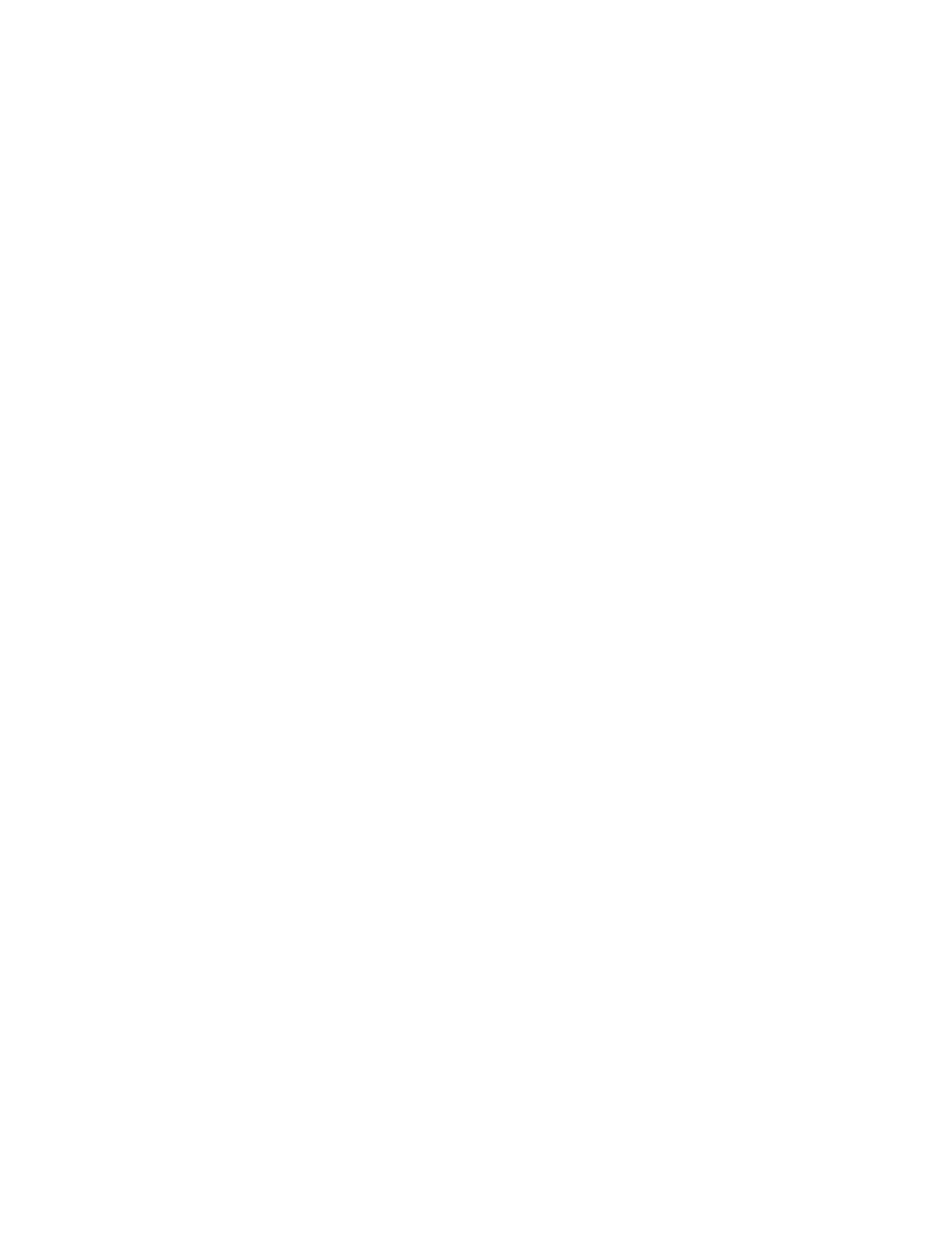
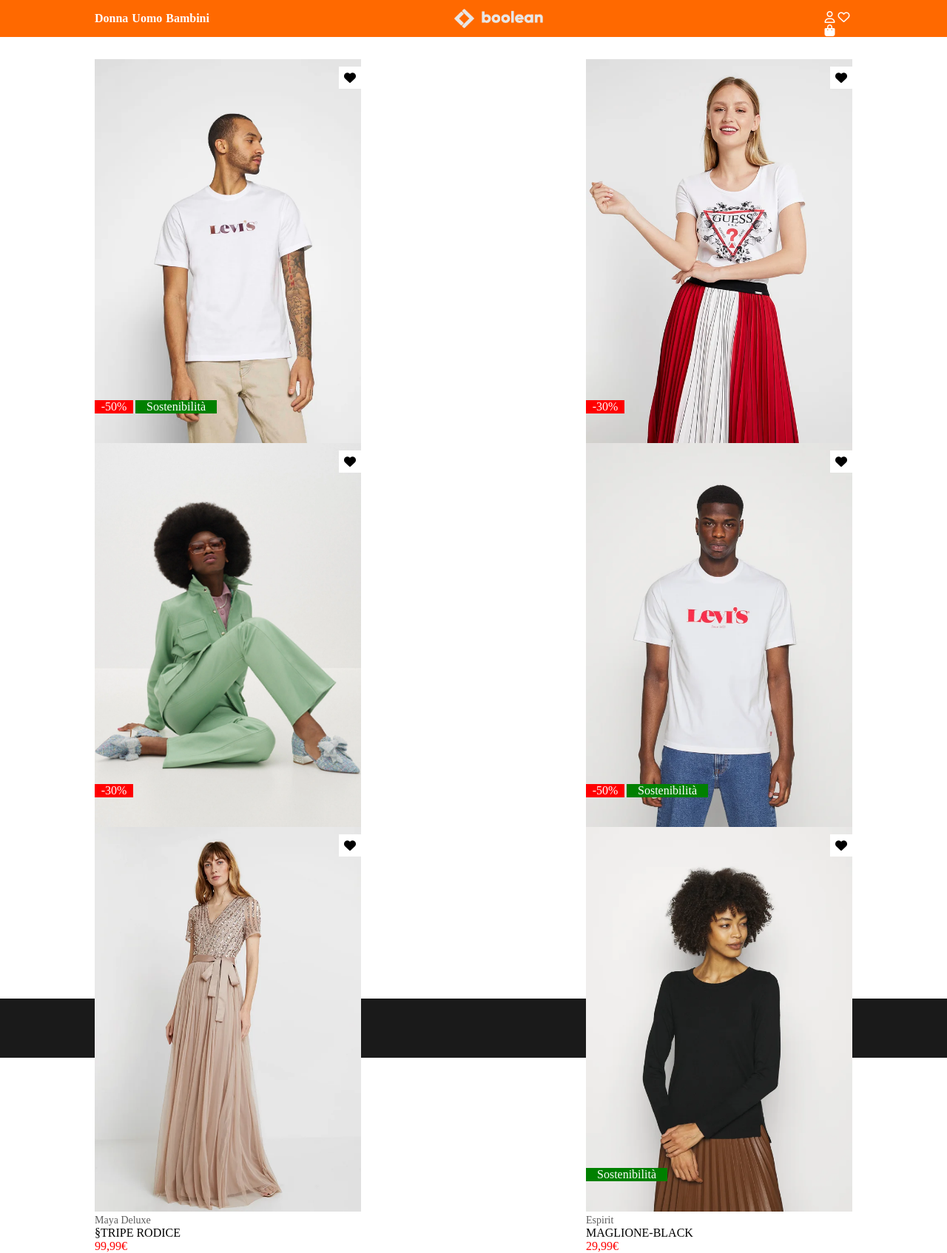
Before and after one commit to albyschianni/html-css-boolando, a plain HTML site: page index.html in a window 1280 px wide. Shown: the whole page at 74% size. Before the commit the page ends 800 px from the top, so only its background shows below. Drawn offline with Linux system fonts and the light colour scheme.

Commit message:
completed

```diff
--- a/css/style.css
+++ b/css/style.css
@@ -0,0 +1,211 @@
+* {
+    margin: 0;
+    padding: 0;
+    box-sizing: border-box;
+}
+
+/* HEADER */
+
+header{
+    background-color: #ff6900;
+    /* position: fixed;
+    top: 0;
+    left: 0;
+    width: 100%; */
+}
+.head-container{
+    height: 50px;
+    width: 80%;
+    max-width: 1200px;
+    background-color: #ff6900;
+    margin: 0 auto;
+    display: flex;
+    justify-content:space-between;
+}
+.categorie{
+    width: 15%;
+    background-color: #ff6900;
+    display: flex;
+    align-items: center;
+
+}
+.fa-user{
+    color: white;
+}
+.white{
+    color: white;
+}
+.fa-bag-shopping{
+    color: white;
+}
+a{
+    color: white;
+    text-decoration: none;
+    padding-right: 5px;
+    font-weight: 300;
+}
+.logo-boolean{
+    width: 10%;
+    align-items: center;
+    background-color: #ff6900;
+    display: flex;
+    align-items: center;
+
+}
+.logo{
+    width: 120px;
+}
+.impostazioni{
+    width: 10%;
+    background-color: #ff6900;
+    padding-top: 15px;
+    padding-left: 65px;
+    /* justify-content: flex-end; */
+}
+
+/* MAIN */
+
+.main-container{
+    height: 1300px;
+    width: 80%;
+    max-width: 1200px;
+    padding-top: 30px;
+    /* background-color:rgb(212, 10, 10); */
+    margin: 0 auto;
+    display: flex;
+    justify-content: space-between;
+    flex-wrap: wrap;
+}
+.scheda{
+    height: 519px;
+    position: relative;
+}
+.nascosta{
+    position: absolute;
+    width: 360px;
+    top: 0;
+    left: 0;
+    display: none;
+}
+
+.scheda:hover .nascosta{
+    display: inline-block;
+}
+.image{
+    width: 360px;
+}
+.label50{
+    position: absolute;
+    z-index: 10;
+    background-color: red;
+    color: white;
+    width: 52px;
+    left: 0;
+    bottom: 40px;
+    text-align: center;
+}
+.label30{
+    position: absolute;
+    z-index: 10;
+    background-color: red;
+    color: white;
+    width: 52px;
+    left: 0;
+    bottom: 40px;
+    text-align: center;
+}
+.label-sos{
+    position: absolute;
+    z-index: 10;
+    background-color: green;
+    color: white;
+    width: 110px;
+    left: 55px;
+    bottom: 40px;
+    text-align: center;
+}
+.label-sos2{
+    position: absolute;
+    z-index: 10;
+    background-color: green;
+    color: white;
+    width: 110px;
+    left: 0;
+    bottom: 40px;
+    text-align: center;
+}
+.label-heart{
+    position: absolute;
+    z-index: 10;
+    width: 30px;
+    height: 30px;
+    background-color: #ffffff;
+    right: 0;
+    top: 10px;
+    text-align: center;
+    padding-top: 7px;
+}
+.price{
+    color: red;
+}
+.brand{
+    color: #5c5c5c;
+    font-size: 14px;
+}
+/* FOOTER */
+
+footer{
+    background-color:#1a1a1a;
+}
+.foot-container{
+    height: 80px;
+    width: 80%;
+    max-width: 1200px;
+    background-color:#1a1a1a;
+    margin: 0 auto;
+    display: flex;
+    justify-content:space-between;
+}
+.info{
+    width: 20%;
+    background-color: #1a1a1a;
+}
+.social{
+    width: 20%;
+    background-color: #1a1a1a;
+    padding-left: 150px;
+}
+.info-foot{
+    color: white;
+    padding-top: 20px;
+    font-size: 13px;
+}
+.info-foot2{
+    padding-top: 15px;
+}
+.Booleansrl{
+    color: white;
+    font-size: 16px;
+}
+.social-text{
+    color: white;
+    font-size: 13px;
+    text-align: center;
+    padding-top: 20px;
+    padding-bottom: 10px;
+}
+.fa-square-twitter{
+    color: white;
+}
+.fa-square-facebook{
+    color: white;
+}
+.fa-instagram{
+    color: white;
+}
+.fa-square-pinterest{
+    color: white;
+}
+.fa-youtube{
+    color: white;
+}
--- a/index.html
+++ b/index.html
@@ -5,9 +5,169 @@
     <meta http-equiv="X-UA-Compatible" content="IE=edge">
     <meta name="viewport" content="width=device-width, initial-scale=1.0">
     <link rel="stylesheet" href="css/style.css">
+    <link rel="stylesheet" href="css/all.min.css">
     <title>Booleando by Alby</title>
 </head>
 <body>
 
+    <header>
+        <div class="head-container">
+            <div class="categorie">
+                <a href=""> <strong>Donna</strong> </a>
+                <a href=""> <strong>Uomo</strong> </a>
+                <a href=""> <strong>Bambini</strong> </a>
+            </div>
+
+            <div class="logo-boolean">
+                <img src="img/boolean-logo.png" class="logo" alt="">
+            </div>
+
+
+            <div class="impostazioni">
+                <i class="fa-regular fa-user"></i>
+                <i class="fa-regular fa-heart white"></i>
+                <i class="fa-solid fa-bag-shopping"></i>
+
+            </div>
+        </div>
+    </header>
+
+    <main>
+            <!-- PRIMA SCHEDA -->
+        <div class="main-container">
+            <div class="scheda">
+                <img src="img/1.webp" alt="" class="image">
+                <img src="img/1b.webp" alt="" class="nascosta">
+                <span class="label50">-50%</span>
+                <span class="label-sos">Sostenibilità</span>
+                <div class="brand">
+                    Levi's
+                </div>
+                <div>
+                    RELAXED FIT TEE UNISEX
+                </div>
+                <div>
+                    <span class="price">14,99€ </span> <span> <s>29,99€ </s> </span>
+                </div>
+                <div class="label-heart">
+                    <i class="fa-solid fa-heart"></i>
+                </div>
+            </div>
+            <!-- SECONDA SCHEDA -->
+            <div class="scheda">
+                <img src="img/2.webp" alt="" class="image">
+                <img src="img/2b.webp" alt="" class="nascosta">
+                <span class="label30">-30%</span>
+                <div class="brand">
+                    Guess
+                </div>
+                <div>
+                    ROSES TEE
+                </div>
+                <div>
+                    <span class="price">20,99€ </span> <span> <s>29,99€ </s> </span>
+                </div>
+                <div class="label-heart">
+                    <i class="fa-solid fa-heart"></i>
+                </div>
+
+            </div>
+            <!-- TERZA SCHEDA -->
+            <div class="scheda">
+                <img src="img/3.webp" alt="" class="image">
+                <img src="img/3b.webp" alt="" class="nascosta">
+                <span class="label30">-30%</span>
+                <div class="brand">
+                    Come Zucchero Filato
+                </div>
+                <div>
+                    VOGLIA DI COLORI PA STELLO
+                </div>
+                <div>
+                    <span class="price">129,99€ </span> <span> <s>184,99€ </s> </span>
+                </div>
+                <div class="label-heart">
+                    <i class="fa-solid fa-heart"></i>
+                </div>
+            </div>
+            <!-- QUARTA SCHEDA -->
+            <div class="scheda">
+                <img src="img/4.webp" alt="" class="image">
+                <img src="img/4b.webp" alt="" class="nascosta">
+                <span class="label50">-50%</span>
+                <span class="label-sos">Sostenibilità</span>
+                <div class="brand">
+                    Levi's
+                </div>
+                <div>
+                    TEE UNISEX
+                </div>
+                <div>
+                    <span class="price">14,99€ </span> <span> <s>29,99€ </s> </span>
+                </div>
+                <div class="label-heart">
+                    <i class="fa-solid fa-heart"></i>
+                </div>
+            </div>
+            <!-- QUINTA SCHEDA -->
+            <div class="scheda">
+                <img src="img/5.webp" alt="" class="image">
+                <img src="img/5b.webp" alt="" class="nascosta">
+                <div class="brand">
+                    Maya Deluxe
+                </div>
+                <div>
+                    §TRIPE RODICE
+                </div>
+                <div>
+                    <span class="price">99,99€ </span>
+                </div>
+                <div class="label-heart">
+                    <i class="fa-solid fa-heart"></i>
+                </div>
+            </div>
+            <!-- SESTA SCHEDA -->
+            <div class="scheda">
+                <img src="img/6.webp" alt="" class="image">
+                <img src="img/6b.webp" alt="" class="nascosta">
+                <span class="label-sos2">Sostenibilità</span>
+                <div class="brand">
+                    Espirit
+                </div>
+                <div>
+                    MAGLIONE-BLACK
+                </div>
+                <div>
+                    <span class="price">29,99€ </span>
+                </div>
+                <div class="label-heart">
+                    <i class="fa-solid fa-heart"></i>
+                </div>
+            </div>
+        </div>
+
+    </main>
+
+    <footer>
+        <div class="foot-container">
+            <div class="info-foot2">
+                <p class="Booleansrl"><strong>Booleando s.r.l.</strong> </p>
+                <a href="" class="info-foot">Informazioni legali </a>
+                <a href="" class="info-foot">Normativa sulla privacy</a>
+                <a href="" class="info-foot">Diritto di recesso</a>
+            </div>
+
+
+            <div class="social">
+                <p class="social-text">Trovaci anche su </p>
+                <i class="fa-brands fa-square-twitter"></i>
+                <i class="fa-brands fa-square-facebook"></i>
+                <i class="fa-brands fa-instagram"></i>
+                <i class="fa-brands fa-square-pinterest"></i>
+                <i class="fa-brands fa-youtube"></i>
+            </div>
+        </div>
+    </footer>
+
 </body>
 </html>
```
Also changed, not shown: css/all.min.css (added), webfonts/fa-brands-400.ttf (added), webfonts/fa-brands-400.woff2 (added), webfonts/fa-regular-400.ttf (added), webfonts/fa-regular-400.woff2 (added), webfonts/fa-solid-900.ttf (added), webfonts/fa-solid-900.woff2 (added), webfonts/fa-v4compatibility.ttf (added), webfonts/fa-v4compatibility.woff2 (added), 1 other file.
